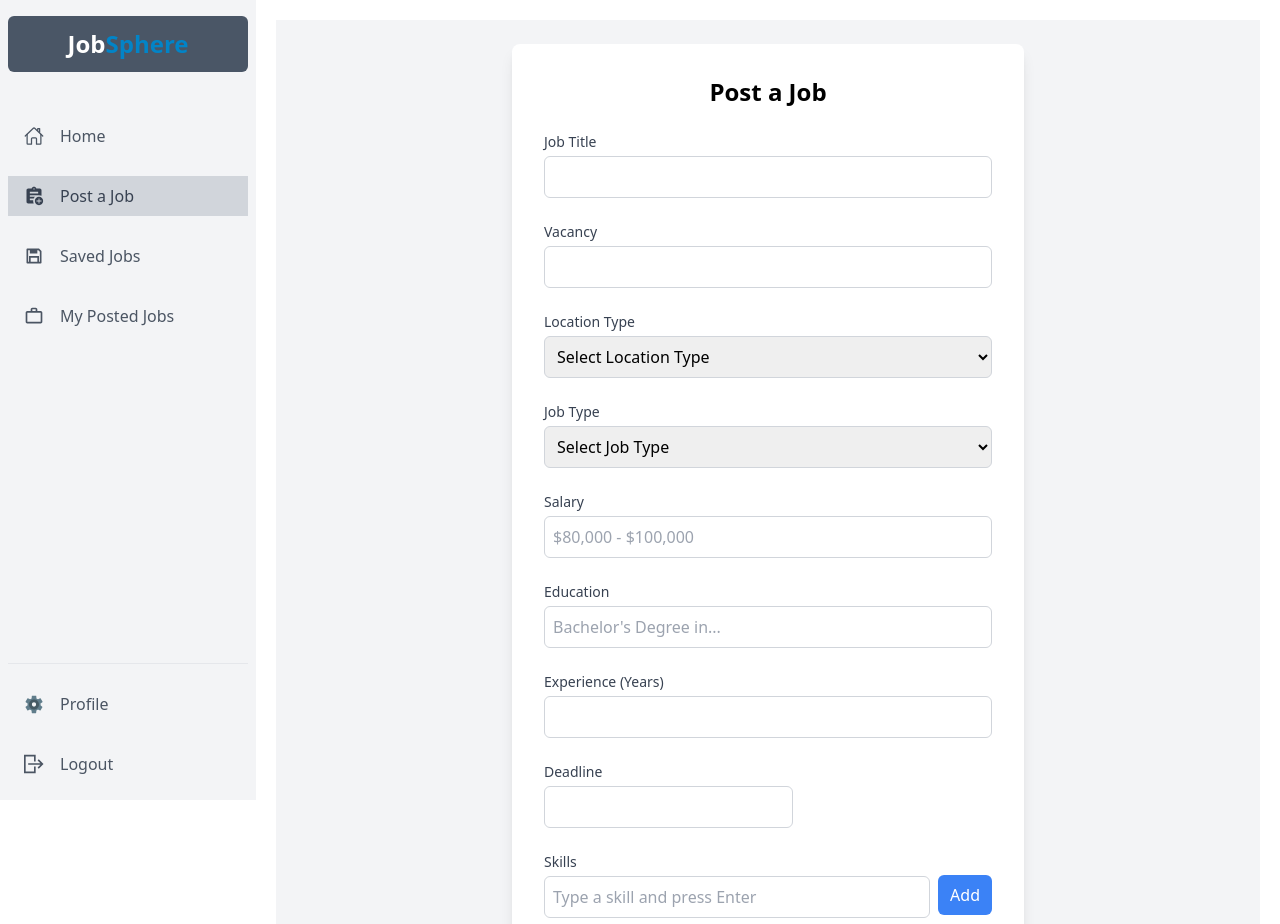
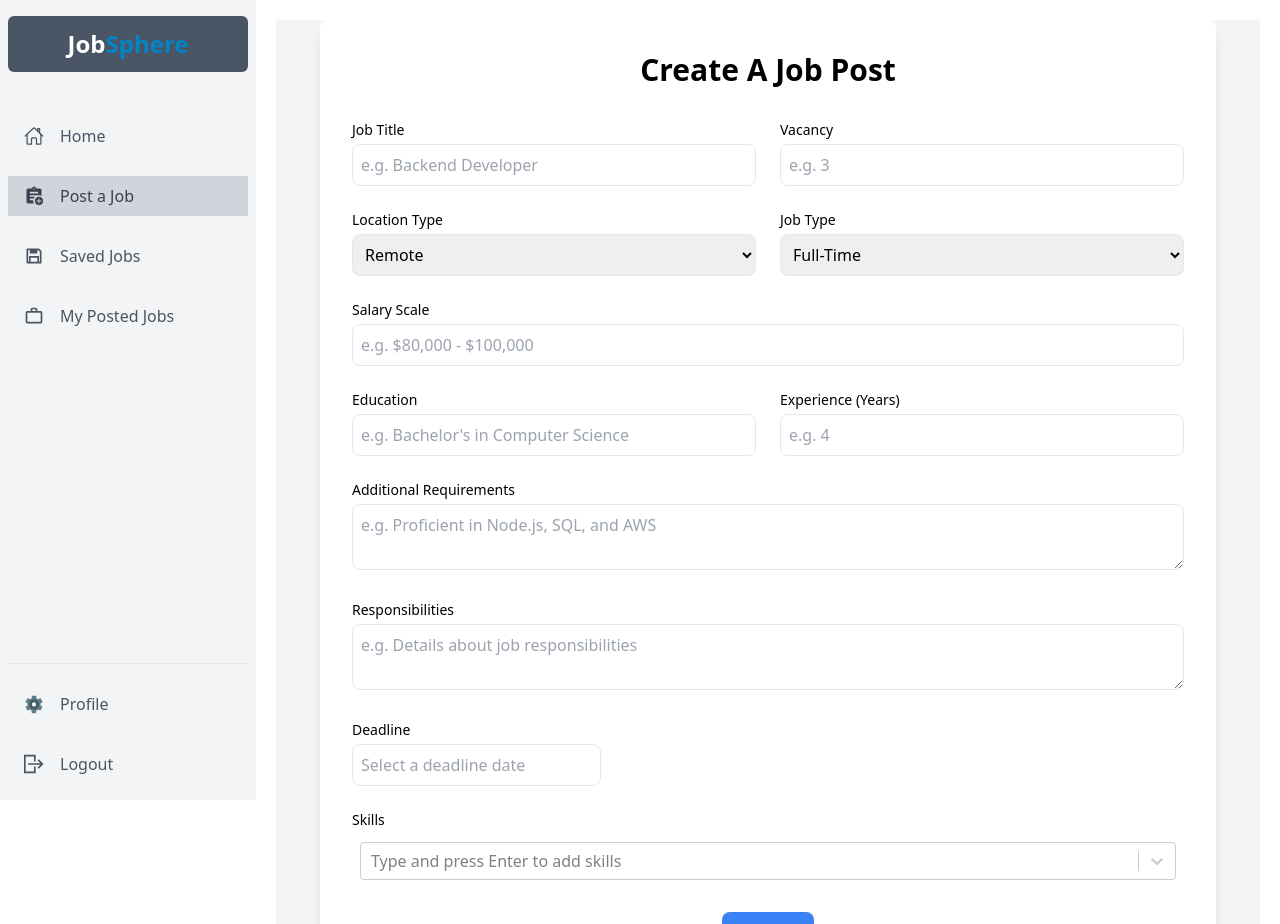
Before and after one commit to HunterMahmud/JobSphere, a Next.js app: page /dashboard/postAJob in a window 1280 px wide. Shown: the top 924 px of the page. Built offline with nearby package versions, Linux system fonts and the light colour scheme; no server answers.

Commit message:
add: postajob api created

```diff
--- /dev/null
+++ b/src/app/(dashboard)/dashboard/(Recruiter)/postAJob/api/route.js
@@ -0,0 +1,16 @@
+import { connectDB } from "@/lib/connectDB";
+
+
+export const POST = async (request) => {
+  const newJobs = await request.json();
+  const db = await connectDB();
+  const postAJobCollection = db.collection("addedJobs");
+
+
+  try {
+    const res = await postAJobCollection.insertOne(newJobs);
+    return Response.json({ message: "job posted successfully",res }, { status: 200 });
+  } catch (error) {
+    return Response.json({ message: "Something Went Wrong" }, { status: 400 });
+  }
+};
--- a/src/app/(dashboard)/dashboard/(Recruiter)/postAJob/page.jsx
+++ b/src/app/(dashboard)/dashboard/(Recruiter)/postAJob/page.jsx
@@ -3,243 +3,199 @@ import React, { useState } from 'react';
 import { useForm, Controller } from 'react-hook-form';
 import DatePicker from 'react-datepicker';
 import 'react-datepicker/dist/react-datepicker.css';
+import { addDays } from 'date-fns';
+import axios from "axios";
+import CreatableSelect from 'react-select/creatable';
 
-const PostAJob = () => {
-  const {
-    register,
-    handleSubmit,
-    control,
-    setValue,
-    formState: { errors },
-  } = useForm();
-  const [skills, setSkills] = useState([]);
-  const [skillInput, setSkillInput] = useState('');
-  const [today] = useState(new Date());
+const JobForm = () => {
+    const { register, handleSubmit, control, formState: { errors } } = useForm();
 
-  const onSubmit = (data) => {
-    // Combine the form data with skills array
-    data.skills = skills;
-    console.log(data); // Handle the form data submission (send to backend)
-  };
+  const [loading, setLoading] = useState(false);
 
-  // Function to add skills
-  const addSkill = () => {
-    if (skillInput.trim() !== '') {
-      setSkills([...skills, skillInput]);
-      setSkillInput('');
+    const onSubmit = async(data) => {
+        setLoading(true);
+    try {
+      const response = await axios.post(
+        `${process.env.NEXT_PUBLIC_SITE_ADDRESS}/dashboard/postAJob/api`,
+        data
+      );
+      // console.log(response.data);
+      toast.success("Job successfully posted!");
+      reset(); // Clear form fields after submission
+    } catch (error) {
+      // console.error(error);
+      toast.error("Error posting a job.");
+    } finally {
+      setLoading(false);
     }
     };
 
-  // Function to remove skill
-  const removeSkill = (skillToRemove) => {
-    setSkills(skills.filter((skill) => skill !== skillToRemove));
-  };
+    return (
+        <div className="min-h-screen flex items-center justify-center bg-gray-100">
+            <div className="w-full max-w-4xl bg-white p-8 rounded-lg shadow-lg">
+                <h1 className="text-3xl font-bold mb-8 text-center">Create A Job Post</h1>
 
-  return (
-    <div className="min-h-screen bg-gray-100 p-6 flex items-center justify-center">
-      <div className="bg-white rounded-lg shadow-lg p-8 max-w-lg w-full">
-        <h1 className="text-2xl font-bold mb-6 text-center">Post a Job</h1>
                 <form onSubmit={handleSubmit(onSubmit)} className="space-y-6">
-          {/* Job Title */}
+                    {/* Job Title & Vacancy */}
+                    <div className="grid grid-cols-1 md:grid-cols-2 gap-6">
                         <div>
-            <label className="block text-sm font-medium text-gray-700">Job Title</label>
+                            <label className="block text-sm font-medium">Job Title</label>
                             <input
+                                {...register('jobTitle', { required: 'Job Title is required' })}
                                 type="text"
-              {...register('jobTitle', { required: true })}
-              className="mt-1 block w-full p-2 border border-gray-300 rounded-md"
+                                className="w-full mt-1 p-2 border rounded-lg"
+                                placeholder="e.g. Backend Developer"
                             />
-            {errors.jobTitle && <p className="text-red-500 text-sm">Job title is required.</p>}
+                            {errors.jobTitle && <p className="text-red-500 text-sm">{errors.jobTitle.message}</p>}
                         </div>
 
-          {/* Vacancy */}
                         <div>
-            <label className="block text-sm font-medium text-gray-700">Vacancy</label>
+                            <label className="block text-sm font-medium">Vacancy</label>
                             <input
+                                {...register('vacancy', { required: 'Vacancy is required', valueAsNumber: true })}
                                 type="number"
-              {...register('vacancy', { required: true, min: 1 })}
-              className="mt-1 block w-full p-2 border border-gray-300 rounded-md"
+                                className="w-full mt-1 p-2 border rounded-lg"
+                                placeholder="e.g. 3"
                             />
-            {errors.vacancy && <p className="text-red-500 text-sm">Vacancy is required.</p>}
+                            {errors.vacancy && <p className="text-red-500 text-sm">{errors.vacancy.message}</p>}
+                        </div>
                     </div>
 
-          {/* Location Type */}
+                    {/* Location Type & Job Type */}
+                    <div className="grid grid-cols-1 md:grid-cols-2 gap-6">
                         <div>
-            <label className="block text-sm font-medium text-gray-700">Location Type</label>
+                            <label className="block text-sm font-medium">Location Type</label>
                             <select
-              {...register('locationType', { required: true })}
-              className="mt-1 block w-full p-2 border border-gray-300 rounded-md"
+                                {...register('locationType', { required: 'Location Type is required' })}
+                                className="w-full mt-1 p-2 border rounded-lg"
                             >
-              <option value="">Select Location Type</option>
                                 <option value="Remote">Remote</option>
                                 <option value="On-Site">On-Site</option>
                                 <option value="Hybrid">Hybrid</option>
                             </select>
-            {errors.locationType && <p className="text-red-500 text-sm">Location type is required.</p>}
+                            {errors.locationType && <p className="text-red-500 text-sm">{errors.locationType.message}</p>}
                         </div>
 
-          {/* Job Type */}
                         <div>
-            <label className="block text-sm font-medium text-gray-700">Job Type</label>
+                            <label className="block text-sm font-medium">Job Type</label>
                             <select
-              {...register('jobType', { required: true })}
-              className="mt-1 block w-full p-2 border border-gray-300 rounded-md"
+                                {...register('jobType', { required: 'Job Type is required' })}
+                                className="w-full mt-1 p-2 border rounded-lg"
                             >
-              <option value="">Select Job Type</option>
                                 <option value="Full-Time">Full-Time</option>
                                 <option value="Part-Time">Part-Time</option>
-              <option value="Contract">Contract</option>
+                                <option value="Contract-Based">Contract-Based</option>
                             </select>
-            {errors.jobType && <p className="text-red-500 text-sm">Job type is required.</p>}
+                            {errors.jobType && <p className="text-red-500 text-sm">{errors.jobType.message}</p>}
+                        </div>
                     </div>
 
-          {/* Salary */}
+                    {/* Salary Scale */}
                     <div>
-            <label className="block text-sm font-medium text-gray-700">Salary</label>
+                        <label className="block text-sm font-medium">Salary Scale</label>
                         <input
+                            {...register('salaryScale', { required: 'Salary Scale is required' })}
                             type="text"
-              {...register('salaryScale', { required: true })}
-              placeholder="$80,000 - $100,000"
-              className="mt-1 block w-full p-2 border border-gray-300 rounded-md"
+                            className="w-full mt-1 p-2 border rounded-lg"
+                            placeholder="e.g. $80,000 - $100,000"
                         />
-            {errors.salaryScale && <p className="text-red-500 text-sm">Salary is required.</p>}
+                        {errors.salaryScale && <p className="text-red-500 text-sm">{errors.salaryScale.message}</p>}
                     </div>
 
-          {/* Education */}
+                    {/* Education & Experience */}
+                    <div className="grid grid-cols-1 md:grid-cols-2 gap-6">
                         <div>
-            <label className="block text-sm font-medium text-gray-700">Education</label>
+                            <label className="block text-sm font-medium">Education</label>
                             <input
+                                {...register('education', { required: 'Education is required' })}
                                 type="text"
-              {...register('education', { required: true })}
-              placeholder="Bachelor's Degree in..."
-              className="mt-1 block w-full p-2 border border-gray-300 rounded-md"
+                                className="w-full mt-1 p-2 border rounded-lg"
+                                placeholder="e.g. Bachelor's in Computer Science"
                             />
-            {errors.education && <p className="text-red-500 text-sm">Education is required.</p>}
+                            {errors.education && <p className="text-red-500 text-sm">{errors.education.message}</p>}
                         </div>
 
-          {/* Experience */}
                         <div>
-            <label className="block text-sm font-medium text-gray-700">Experience (Years)</label>
+                            <label className="block text-sm font-medium">Experience (Years)</label>
                             <input
+                                {...register('experience', { required: 'Experience is required', valueAsNumber: true })}
                                 type="number"
-              {...register('experience', { required: true, min: 0 })}
-              className="mt-1 block w-full p-2 border border-gray-300 rounded-md"
+                                className="w-full mt-1 p-2 border rounded-lg"
+                                placeholder="e.g. 4"
                             />
-            {errors.experience && <p className="text-red-500 text-sm">Experience is required.</p>}
+                            {errors.experience && <p className="text-red-500 text-sm">{errors.experience.message}</p>}
+                        </div>
+                    </div>
+
+                    {/* Additional Requirements & Responsibilities */}
+                    <div>
+                        <label className="block text-sm font-medium">Additional Requirements</label>
+                        <textarea
+                            {...register('additionalRequirements', { required: 'Additional Requirements are required' })}
+                            className="w-full mt-1 p-2 border rounded-lg"
+                            placeholder="e.g. Proficient in Node.js, SQL, and AWS"
+                        ></textarea>
+                        {errors.additionalRequirements && <p className="text-red-500 text-sm">{errors.additionalRequirements.message}</p>}
+                    </div>
+
+                    <div>
+                        <label className="block text-sm font-medium">Responsibilities</label>
+                        <textarea
+                            {...register('responsibility', { required: 'Responsibilities are required' })}
+                            className="w-full mt-1 p-2 border rounded-lg"
+                            placeholder="e.g. Details about job responsibilities"
+                        ></textarea>
+                        {errors.responsibility && <p className="text-red-500 text-sm">{errors.responsibility.message}</p>}
                     </div>
 
                     {/* Deadline */}
                     <div>
-            <label className="block text-sm font-medium text-gray-700">Deadline</label>
+                        <label className="block text-sm font-medium">Deadline</label>
                         <Controller
                             control={control}
                             name="deadline"
-              rules={{ required: true }}
+                            rules={{ required: 'Deadline is required' }}
                             render={({ field }) => (
                                 <DatePicker
-                  {...field}
                                     selected={field.value}
-                  onChange={(date) => setValue('deadline', date)}
-                  minDate={today}
-                  className="mt-1 block w-full p-2 border border-gray-300 rounded-md"
-                  dateFormat="dd/MM/yyyy"
+                                    onChange={(date) => field.onChange(date)}
+                                    minDate={addDays(new Date(), 1)}
+                                    placeholderText="Select a deadline date"
+                                    className="w-full mt-1 p-2 border rounded-lg"
                                 />
                             )}
                         />
-            {errors.deadline && <p className="text-red-500 text-sm">Deadline is required.</p>}
+                        {errors.deadline && <p className="text-red-500 text-sm">{errors.deadline.message}</p>}
                     </div>
 
-          {/* Skills */}
+                    {/* Skills with Creatable Select */}
                     <div>
-            <label className="block text-sm font-medium text-gray-700">Skills</label>
-            <div className="flex items-center space-x-2">
-              <input
-                type="text"
-                value={skillInput}
-                onChange={(e) => setSkillInput(e.target.value)}
-                placeholder="Type a skill and press Enter"
-                className="mt-1 block w-full p-2 border border-gray-300 rounded-md"
-                onKeyPress={(e) => e.key === 'Enter' && (e.preventDefault(), addSkill())}
+                        <label className="block text-sm font-medium">Skills</label>
+                        <Controller
+                            control={control}
+                            name="skills"
+                            render={({ field }) => (
+                                <CreatableSelect
+                                    isMulti
+                                    onChange={(selected) => field.onChange(selected.map(skill => skill.value))}
+                                    className="w-full mt-1 p-2"
+                                    placeholder="Type and press Enter to add skills"
                                 />
-              <button
-                type="button"
-                onClick={addSkill}
-                className="bg-blue-500 text-white px-3 py-2 rounded-md"
-              >
-                Add
+                            )}
+                        />
+                        {errors.skills && <p className="text-red-500 text-sm">{errors.skills.message}</p>}
+                    </div>
+
+                    {/* Submit Button */}
+                    <div className="text-center">
+                        <button type="submit" className="bg-blue-500 text-white py-2 px-4 rounded-lg">
+                            Post Job
                         </button>
                     </div>
-            <div className="flex flex-wrap gap-2 mt-2">
-              {skills.map((skill, index) => (
-                <div
-                  key={index}
-                  className="bg-gray-200 px-3 py-1 rounded-full flex items-center space-x-2"
-                >
-                  <span>{skill}</span>
-                  <button
-                    type="button"
-                    onClick={() => removeSkill(skill)}
-                    className="text-red-500 font-bold"
-                  >
-                    &times;
-                  </button>
-                </div>
-              ))}
-            </div>
-          </div>
-
-          {/* Submit */}
-          <button
-            type="submit"
-            className="w-full bg-blue-500 text-white py-3 rounded-md hover:bg-blue-600 transition-all"
-          >
-            Post Job
-          </button>
                 </form>
             </div>
         </div>
     );
 };
 
-export default PostAJob;
-
-
-// const jobs = [{
-//         "_id": "66f623533ca31127c42ba950",
-//         "summary": {
-//           "jobTitle": "Backend Developer",
-//           "vacancy": 3,
-//           "location": "Remote",
-//           "jobType": "Remote",
-//           "salaryScale": "$80,000 - $100,000",
-//           "experienceNeed": "4 Years"
-//         },
-//         "requirement": {
-//           "education": "Bachelor's Degree in Computer Science or related field",
-//           "experience": "4 Years",
-//           "additionalRequirements": "Proficient in Node.js, SQL, and AWS.",
-//           "responsibility": "Developing server-side logic and database management.",
-//           "benefits": "Competitive salary and health benefits."
-//         },
-//         "companyDetails": {
-//           "companyName": "DevCore",
-//           "type": "Hybrid",
-//           "headOffice": "321 Dev St, Seattle, WA",
-//           "workArea": "Software Development",
-//           "contact": {
-//             "mobileNo": "+1 (321) 654-0987",
-//             "email": "info@devcore.com",
-//             "website": "www.devcore.com"
-//           }
-//         },
-//         "applyProcess": {
-//           "needToDoForApply": "Email your CV to our HR department.",
-//           "others": "Mention relevant experience in your application."
-//         },
-//         "postedDate": "18 Sept 2024",
-//         "deadline": "24 Sept 2024",
-//         "skills": [
-//           "Node.js",
-//           "SQL",
-//           "AWS"
-//         ]
-//       }]
+export default JobForm;
```
Lines whose indentation alone changed are shown as unchanged.
